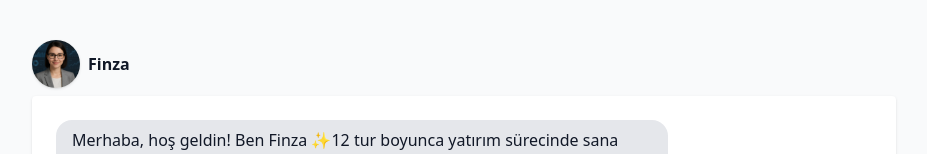
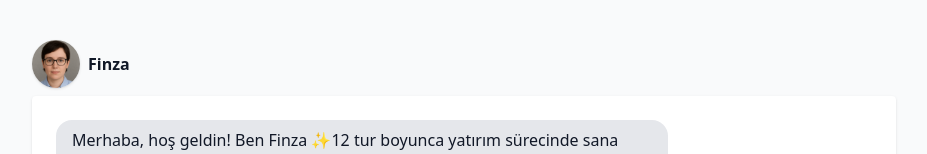
Before and after one commit to hsyl388/yatirim-app-final-clean, a Next.js app: page / in a window 1280 px wide. Shown: the top 154 px of the page, without its empty margins (176-1103 px from the left). Built offline with nearby package versions, Linux system fonts and the light colour scheme.

Commit message:
roboadvisoravatar

```diff
--- a/components/YatirimWebUygulamasi.tsx
+++ b/components/YatirimWebUygulamasi.tsx
@@ -26,7 +26,7 @@ import { saveAs } from "file-saver";
 
 
 const stockList = ["STK1", "STK2", "STK3", "STK4"];
-const roboAvatar = "/roboadviser.png";
+const roboAvatar = "/roboadviser2.png";
 const grafikGorselURL = "/İlk4hisse.png";
 
 
```
Also changed, not shown: public/roboadviser2.png (added).
